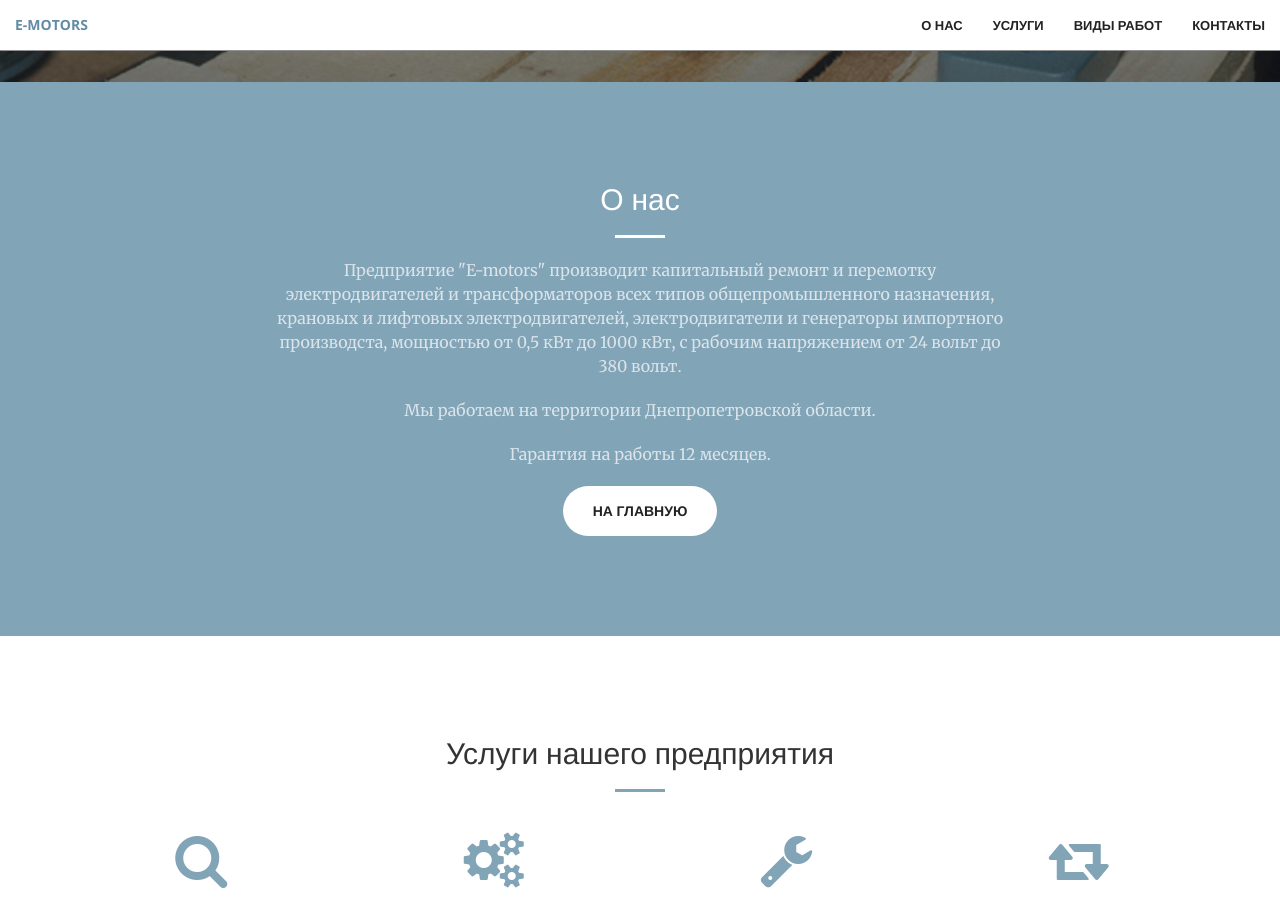
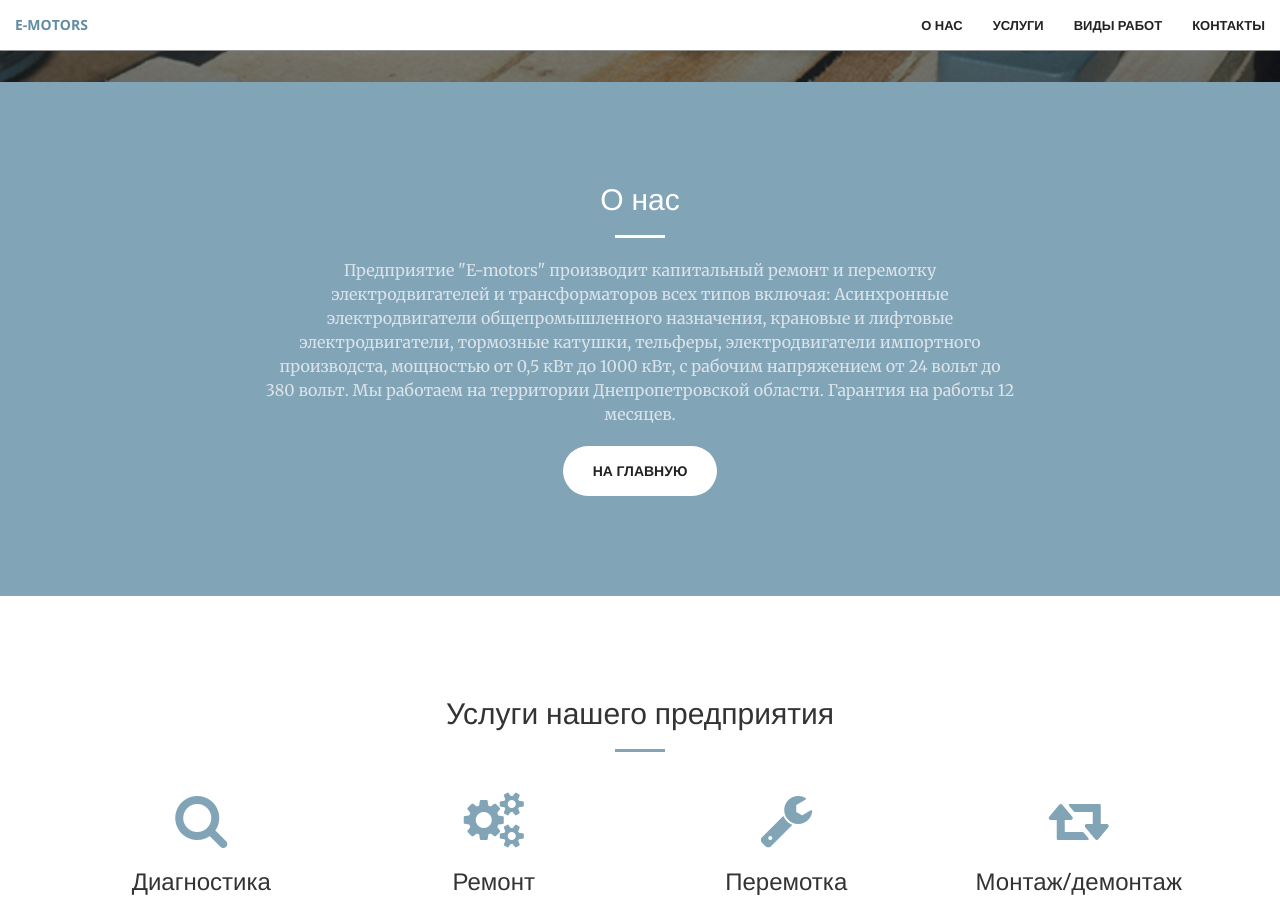
Before and after one commit to Magnum800/e-motors, a Jekyll site: the page built from index.html, in a window 1280 px wide and 900 px high, scrolled down 818 px. Built offline with Jekyll 4.4.1, drawn with Linux system fonts in a browser that asks for light colours.

Commit message:
Update call-to-action.html

```diff
--- a/_includes/call-to-action.html
+++ b/_includes/call-to-action.html
@@ -4,9 +4,10 @@
             <div class="col-lg-8 col-lg-offset-2 text-center">
                 <h2 class="section-heading">О нас</h2>
                 <hr class="light">
-                <p class="text-faded">Предприятие "E-motors" производит капитальный ремонт и перемотку электродвигателей и трансформаторов всех типов общепромышленного назначения, крановых и лифтовых электродвигателей, электродвигатели и генераторы импортного производста, мощностью от 0,5 кВт до 1000 кВт, с рабочим напряжением от 24 вольт до 380 вольт.</p>
-                <p class="text-faded">Мы работаем на территории Днепропетровской области.</p>
-                <p class="text-faded">Гарантия на работы 12 месяцев.</p>
+                <p class="text-faded">Предприятие "E-motors" производит капитальный ремонт и перемотку электродвигателей и трансформаторов всех типов включая:
+                Асинхронные электродвигатели общепромышленного назначения, крановые и лифтовые электродвигатели, тормозные катушки, тельферы, электродвигатели импортного производста, мощностью от 0,5 кВт до 1000 кВт, с рабочим напряжением от 24 вольт до 380 вольт.
+                Мы работаем на территории Днепропетровской области.
+                Гарантия на работы 12 месяцев.</p>
                 <a href="#" class="btn btn-default btn-xl">На главную</a>
             </div>
         </div>
```
